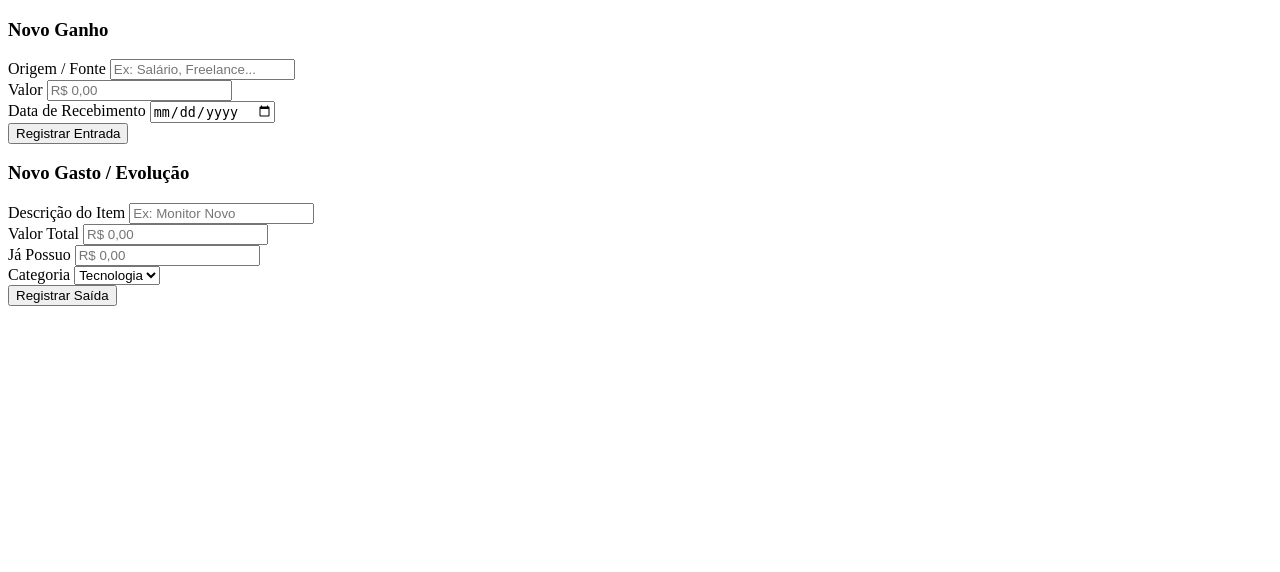
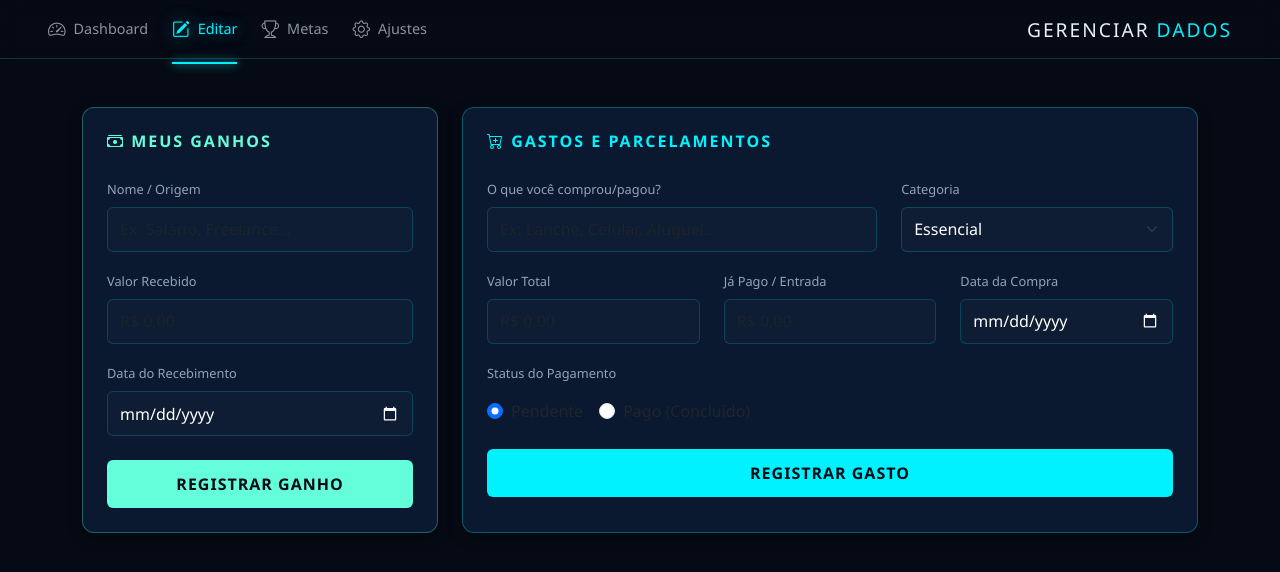
Before and after one commit to ElryanGomes/ControleFinanceiro, a Flask app: page /editar in a window 1280 px wide. Shown: the top 572 px of the page. Run offline with Flask 3, Linux system fonts and the light colour scheme.

Commit message:
Inserindo a pagina de editar

```diff
--- /dev/null
+++ b/static/css/editar.css
@@ -0,0 +1,190 @@
+/* 1. VARIÁVEIS E RESET (Mantendo a paleta do Dashboard) */
+* {
+    margin: 0;
+    padding: 0;
+    box-sizing: border-box;
+}
+
+:root {
+    --bg-dark: #050a14;
+    --card-bg: #0a192f;
+    --text-main: #e6f1ff;
+    --accent-cyan: #00f2ff;
+    --accent-purple: #bc13fe;
+    --gain-green: #64ffda;
+    --loss-pink: #ff007f;
+    --border-color: rgba(0, 242, 255, 0.2);
+}
+
+body {
+    background-color: var(--bg-dark);
+    color: var(--text-main);
+    font-family: 'Segoe UI', Roboto, sans-serif;
+}
+
+/* 2. ESTILO DOS CARDS DE FORMULÁRIO */
+.card {
+    background-color: var(--card-bg) !important;
+    border: 1px solid var(--border-color) !important;
+    border-radius: 12px;
+    box-shadow: 0 4px 15px rgba(0,0,0,0.3);
+    transition: transform 0.3s ease, border-color 0.3s ease;
+}
+
+.card-ganhos {
+    border-color: rgba(100, 255, 218, 0.3) !important;
+}
+
+.card-despesas {
+    border-color: rgba(0, 242, 255, 0.3) !important;
+}
+
+.titulo-form {
+    font-size: 1rem;
+    text-transform: uppercase;
+    letter-spacing: 2px;
+    font-weight: 700;
+    margin-bottom: 1.5rem;
+}
+
+/* 3. INPUTS E SELECTS (ESTILO DARK) */
+.form-label {
+    font-size: 0.8rem;
+    color: #94a3b8;
+    margin-bottom: 0.5rem;
+    font-weight: 500;
+}
+
+.form-control, .form-select {
+    background-color: rgba(255, 255, 255, 0.02) !important;
+    border: 1px solid var(--border-color) !important;
+    color: white !important;
+    height: 45px;
+}
+
+.form-control:focus, .form-select:focus {
+    background-color: rgba(0, 242, 255, 0.05) !important;
+    border-color: var(--accent-cyan) !important;
+    box-shadow: 0 0 10px rgba(0, 242, 255, 0.2);
+    outline: none;
+}
+
+/* Fundo escuro para as opções do select */
+.form-select option {
+    background-color: var(--bg-dark);
+    color: white;
+}
+
+/* 4. BOTÕES PERSONALIZADOS */
+.btn-registrar {
+    height: 48px;
+    font-weight: 800;
+    letter-spacing: 1px;
+    text-transform: uppercase;
+    border: none;
+    transition: all 0.3s ease;
+    border-radius: 6px;
+    cursor: pointer;
+    width: 100%;
+}
+
+.btn-ganho {
+    background: var(--gain-green);
+    color: var(--bg-dark);
+}
+
+.btn-ganho:hover {
+    background: #52d1b2;
+    box-shadow: 0 0 20px rgba(100, 255, 218, 0.3);
+    transform: translateY(-2px);
+}
+
+.btn-despesa {
+    background: var(--accent-cyan);
+    color: var(--bg-dark);
+}
+
+.btn-despesa:hover {
+    background: #00d4e0;
+    box-shadow: 0 0 20px rgba(0, 242, 255, 0.3);
+    transform: translateY(-2px);
+}
+
+/* 5. AJUSTE DO CALENDÁRIO */
+input[type="date"]::-webkit-calendar-picker-indicator {
+    filter: invert(1);
+    cursor: pointer;
+}
+
+/* 6. REAPROVEITANDO O HEADER (Caso você use na Editar também) */
+.header-main {
+    background: rgba(5, 10, 20, 0.8);
+    backdrop-filter: blur(10px);
+    border-bottom: 1px solid var(--border-color);
+    padding: 1rem 3rem;
+}
+
+.nav-link-custom {
+    color: var(--text-main);
+    text-decoration: none;
+    font-size: 0.9rem;
+    opacity: 0.6;
+    transition: 0.3s;
+}
+
+.nav-link-custom.active {
+    opacity: 1;
+    color: var(--accent-cyan);
+}
+
+/* NAVEGAÇÃO (MESMO PADRÃO DASHBOARD) */
+.header-main {
+    background: rgba(5, 10, 20, 0.8);
+    backdrop-filter: blur(10px);
+    border-bottom: 1px solid var(--border-color);
+    position: sticky;
+    top: 0;
+    z-index: 1000;
+    padding: 1rem 3rem; /* Ajuste de respiro lateral */
+}
+
+.nav-link-custom {
+    color: var(--text-main);
+    text-decoration: none;
+    font-size: 0.9rem;
+    font-weight: 500;
+    display: flex;
+    align-items: center;
+    gap: 8px;
+    transition: all 0.3s ease;
+    opacity: 0.6;
+    position: relative;
+}
+
+.nav-link-custom i {
+    font-size: 1.1rem;
+}
+
+.nav-link-custom:hover, .nav-link-custom.active {
+    opacity: 1;
+    color: var(--accent-cyan);
+    text-shadow: 0 0 15px rgba(0, 242, 255, 0.5);
+}
+
+/* Linha indicadora embaixo do link ativo */
+.nav-link-custom.active::after {
+    content: '';
+    position: absolute;
+    bottom: -22px; /* Ajustado para colar na borda do header */
+    left: 0;
+    width: 100%;
+    height: 2px;
+    background: var(--accent-cyan);
+    box-shadow: 0 0 10px var(--accent-cyan);
+}
+
+.titulo-pagina h2 {
+    font-size: 1.2rem;
+    letter-spacing: 2px;
+    text-transform: uppercase;
+}
--- a/templates/editar.html
+++ b/templates/editar.html
@@ -1,73 +1,125 @@
 <!DOCTYPE html>
-<html lang="en">
+<html lang="pt-br">
 <head>
     <meta charset="UTF-8">
     <meta name="viewport" content="width=device-width, initial-scale=1.0">
-    <title>Document</title>
+    <link href="https://cdn.jsdelivr.net/npm/bootstrap@5.3.0/dist/css/bootstrap.min.css" rel="stylesheet">
+    <link rel="stylesheet" href="https://cdn.jsdelivr.net/npm/bootstrap-icons@1.11.1/font/bootstrap-icons.css">
+    <link rel="stylesheet" href="{{ url_for('static', filename='css/editar.css') }}">
+    <title>Gerenciar Finanças</title>
 </head>
 <body>
-    <section class="px-5 mt-4">
+
+    <header class="header-main">
+    <nav class="d-flex justify-content-between align-items-center">
+        <div class="nav-paginas d-flex gap-4">
+            <a href="{{ url_for('index') }}" class="nav-link-custom">
+                <i class="bi bi-speedometer2"></i> Dashboard
+            </a>
+
+            <a href="{{ url_for('editar') }}" class="nav-link-custom active">
+                <i class="bi bi-pencil-square"></i> Editar
+            </a>
+
+            <a href="#" class="nav-link-custom">
+                <i class="bi bi-trophy"></i> Metas
+            </a>
+
+            <a href="#" class="nav-link-custom">
+                <i class="bi bi-gear"></i> Ajustes
+            </a>
+        </div>
+
+        <div class="titulo-pagina">
+            <h2 class="m-0">GERENCIAR <span style="color: var(--accent-cyan)">DADOS</span></h2>
+        </div>
+    </nav>
+</header>
+
+    <main class="container mt-5">
         <div class="row g-4">
 
-        <div class="col-md-6">
-            <div class="card p-4 border-success-subtle h-100">
-                <h3 class="h5 mb-4 text-success d-flex align-items-center gap-2">
-                    <i class="bi bi-cash-stack"></i> Novo Ganho
+            <div class="col-md-4">
+                <div class="card p-4 card-ganhos h-100">
+                    <h3 class="titulo-form" style="color: var(--gain-green)">
+                        <i class="bi bi-cash-stack"></i> Meus Ganhos
                     </h3>
-                <form id="form-ganho">
+                    <form action="/adicionar_ganho" method="POST">
                         <div class="mb-3">
-                        <label class="form-label small opacity-75">Origem / Fonte</label>
-                        <input type="text" class="form-control" placeholder="Ex: Salário, Freelance...">
+                            <label class="form-label">Nome / Origem</label>
+                            <input type="text" name="nome_ganho" class="form-control" placeholder="Ex: Salário, Freelance...">
                         </div>
-                    <div class="row">
-                        <div class="col-md-6 mb-3">
-                            <label class="form-label small opacity-75">Valor</label>
-                            <input type="number" class="form-control border-success" placeholder="R$ 0,00">
+                        <div class="mb-3">
+                            <label class="form-label">Valor Recebido</label>
+                            <input type="number" step="0.01" name="valor_ganho" class="form-control" placeholder="R$ 0,00">
                         </div>
-                        <div class="col-md-6 mb-3">
-                            <label class="form-label small opacity-75">Data de Recebimento</label>
-                            <input type="date" class="form-control">
+                        <div class="mb-4">
+                            <label class="form-label">Data do Recebimento</label>
+                            <input type="date" name="data_ganho" class="form-control">
                         </div>
-                    </div>
-                    <button type="submit" class="btn btn-success w-100 mt-3">Registrar Entrada</button>
+                        <button type="submit" class="btn-registrar btn-ganho">Registrar Ganho</button>
                     </form>
                 </div>
             </div>
 
-        <div class="col-md-6">
-            <div class="card p-4 border-info h-100">
-                <h3 class="h5 mb-4 text-info d-flex align-items-center gap-2">
-                    <i class="bi bi-cart-plus"></i> Novo Gasto / Evolução
+            <div class="col-md-8">
+                <div class="card p-4 card-despesas h-100">
+                    <h3 class="titulo-form" style="color: var(--accent-cyan)">
+                        <i class="bi bi-cart-plus"></i> Gastos e Parcelamentos
                     </h3>
-                <form id="form-gasto">
-                    <div class="mb-3">
-                        <label class="form-label small opacity-75">Descrição do Item</label>
-                        <input type="text" class="form-control" placeholder="Ex: Monitor Novo">
+                    <form action="/adicionar_gasto" method="POST">
+                        <div class="row">
+                            <div class="col-md-7 mb-3">
+                                <label class="form-label">O que você comprou/pagou?</label>
+                                <input type="text" name="nome_item" class="form-control" placeholder="Ex: Lanche, Celular, Aluguel...">
                             </div>
-                    <div class="row">
-                        <div class="col-md-4 mb-3">
-                            <label class="form-label small opacity-75">Valor Total</label>
-                            <input type="number" class="form-control border-info" placeholder="R$ 0,00">
-                        </div>
-                        <div class="col-md-4 mb-3">
-                            <label class="form-label small opacity-75">Já Possuo</label>
-                            <input type="number" class="form-control" placeholder="R$ 0,00">
-                        </div>
-                        <div class="col-md-4 mb-3">
-                            <label class="form-label small opacity-75">Categoria</label>
-                            <select class="form-select">
-                                <option>Tecnologia</option>
-                                <option>Saúde</option>
-                                <option>Lazer</option>
+                            <div class="col-md-5 mb-3">
+                                <label class="form-label">Categoria</label>
+                                <select name="categoria" class="form-select">
+                                    <option value="Essencial">Essencial</option>
+                                    <option value="Lazer">Lazer</option>
+                                    <option value="Fixo">Fixo Mensal</option>
+                                    <option value="Parcelamento">Parcelamento</option>
                                 </select>
                             </div>
                         </div>
-                    <button type="submit" class="btn btn-primary w-100 mt-3">Registrar Saída</button>
+
+                        <div class="row">
+                            <div class="col-md-4 mb-3">
+                                <label class="form-label">Valor Total</label>
+                                <input type="number" step="0.01" name="valor_total" class="form-control" placeholder="R$ 0,00">
+                            </div>
+                            <div class="col-md-4 mb-3">
+                                <label class="form-label">Já Pago / Entrada</label>
+                                <input type="number" step="0.01" name="valor_pago" class="form-control" placeholder="R$ 0,00">
+                            </div>
+                            <div class="col-md-4 mb-3">
+                                <label class="form-label">Data da Compra</label>
+                                <input type="date" name="data_gasto" class="form-control">
+                            </div>
+                        </div>
+
+                        <div class="mb-4">
+                            <label class="form-label">Status do Pagamento</label>
+                            <div class="d-flex gap-3 mt-2">
+                                <div class="form-check">
+                                    <input class="form-check-input" type="radio" name="status" id="pendente" value="Pendente" checked>
+                                    <label class="form-check-label" for="pendente">Pendente</label>
+                                </div>
+                                <div class="form-check">
+                                    <input class="form-check-input" type="radio" name="status" id="pago" value="Pago">
+                                    <label class="form-check-label" for="pago">Pago (Concluído)</label>
+                                </div>
+                            </div>
+                        </div>
+
+                        <button type="submit" class="btn-registrar btn-despesa">Registrar Gasto</button>
                     </form>
                 </div>
             </div>
 
         </div>
-</section>
+    </main>
+
 </body>
 </html>
--- a/templates/index.html
+++ b/templates/index.html
@@ -6,7 +6,7 @@
     <meta name="viewport" content="width=device-width, initial-scale=1.0">
     <link href="https://cdn.jsdelivr.net/npm/bootstrap@5.3.0/dist/css/bootstrap.min.css" rel="stylesheet">
     <link rel="stylesheet" href="https://cdn.jsdelivr.net/npm/bootstrap-icons@1.11.1/font/bootstrap-icons.css">
-    <link rel="stylesheet" href="static/css/style.css">
+    <link rel="stylesheet" href="static/css/dashboard.css">
     <title>Controle Financeiro - Dashboard</title>
 </head>
 
@@ -15,10 +15,10 @@
     <header class="header-main px-5 py-3">
         <nav class="d-flex justify-content-between align-items-center">
             <div class="nav-paginas d-flex gap-4">
-                <a href="index.html" class="nav-link-custom active">
+                <a href="{{ url_for('index') }}" class="nav-link-custom active">
                     <i class="bi bi-speedometer2"></i> Dashboard
                 </a>
-                <a href="editar.html" class="nav-link-custom">
+                <a href="{{ url_for('editar') }}" class="nav-link-custom">
                     <i class="bi bi-pencil-square"></i> Editar
                 </a>
                 <a href="#" class="nav-link-custom">
```
Also changed, not shown: app.py (+5 -5 lines), static/css/dashboard.css (renamed from static/css/style.css). Lines whose indentation alone changed are shown as unchanged.
